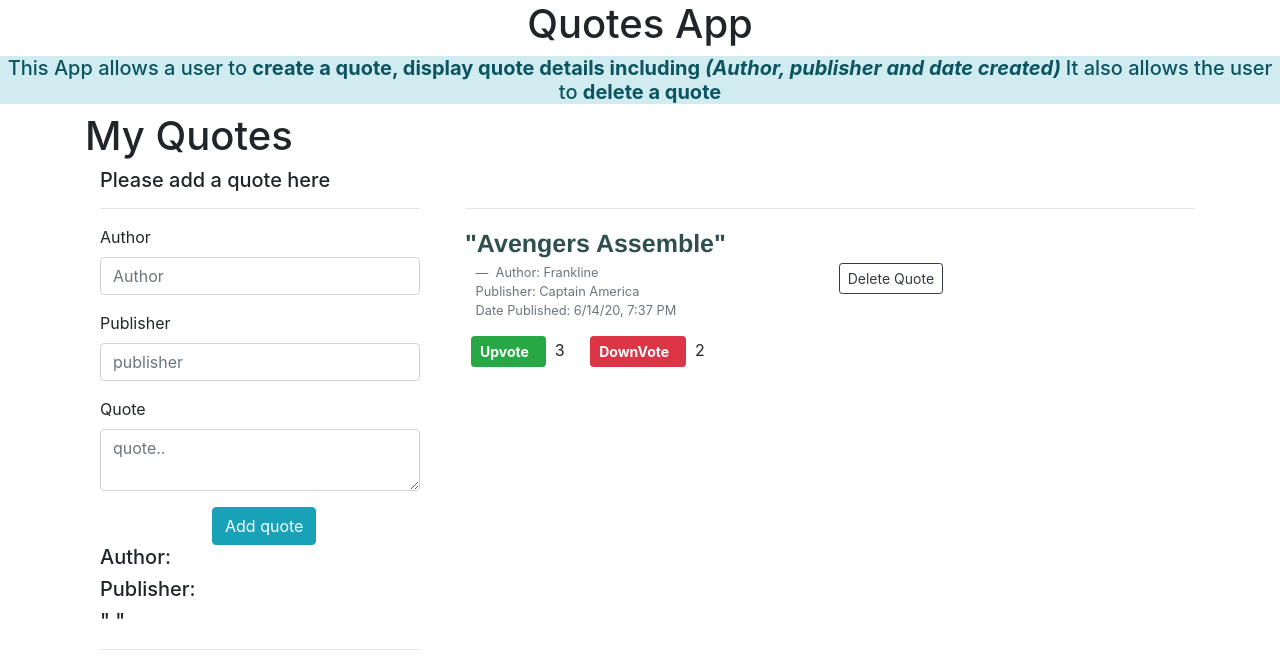
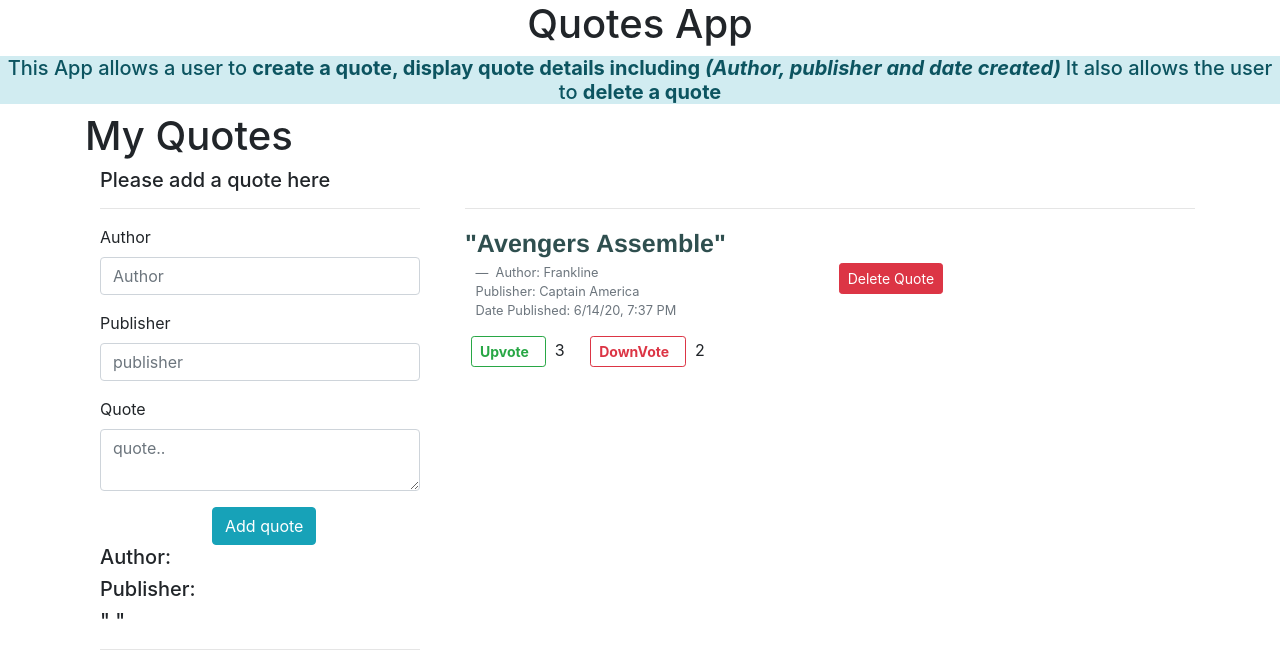
Before and after one commit to frank7841/Quotes, an Angular app: page / in a window 1280 px wide. Shown: the top 658 px of the page. Built offline with nearby package versions, Linux system fonts and the light colour scheme.

Commit message:
styling quote details buttons

```diff
--- a/src/app/quote-details/quote-details.component.html
+++ b/src/app/quote-details/quote-details.component.html
@@ -1,10 +1,10 @@
 <div class="row">
     <div class="com-md-4">
 <blockquote class="blockquote-footer"> Author: {{quote.author}}<br>Publisher: {{quote.publisher}}<br>Date Published: {{quote.dateCreated  | date:'short'}}</blockquote>
-<button class="btn btn-success btn-sm" (click) = 'incrementUp(quote)'><strong>Upvote</strong>&nbsp;&nbsp;<i class="fa fa-thumbs-up"></i></button>&nbsp;&nbsp;{{quote.likes}}
-<button class="btn btn-danger btn-sm" (click) = 'incrementDown(quote)'><strong>DownVote</strong>&nbsp;&nbsp;<i class="fa fa-thumbs-down"></i></button>&nbsp;&nbsp;{{quote.disLikes}}
+<button class="btn btn-outline-success btn-sm" (click) = 'incrementUp(quote)'><strong>Upvote</strong>&nbsp;&nbsp;<i class="fa fa-thumbs-up"></i></button>&nbsp;&nbsp;{{quote.likes}}
+<button class="btn btn-outline-danger btn-sm" (click) = 'incrementDown(quote)'><strong>DownVote</strong>&nbsp;&nbsp;<i class="fa fa-thumbs-down"></i></button>&nbsp;&nbsp;{{quote.disLikes}}
     </div>
     <div class="col-md-4">
-<button class="btn btn-sm btn-outline-dark" id="delete" (click) = 'quoteDelete(true)'> Delete Quote</button>
+<button class="btn btn-sm btn-danger" id="delete" (click) = 'quoteDelete(true)'> Delete Quote</button>
     </div>
 </div>
```
